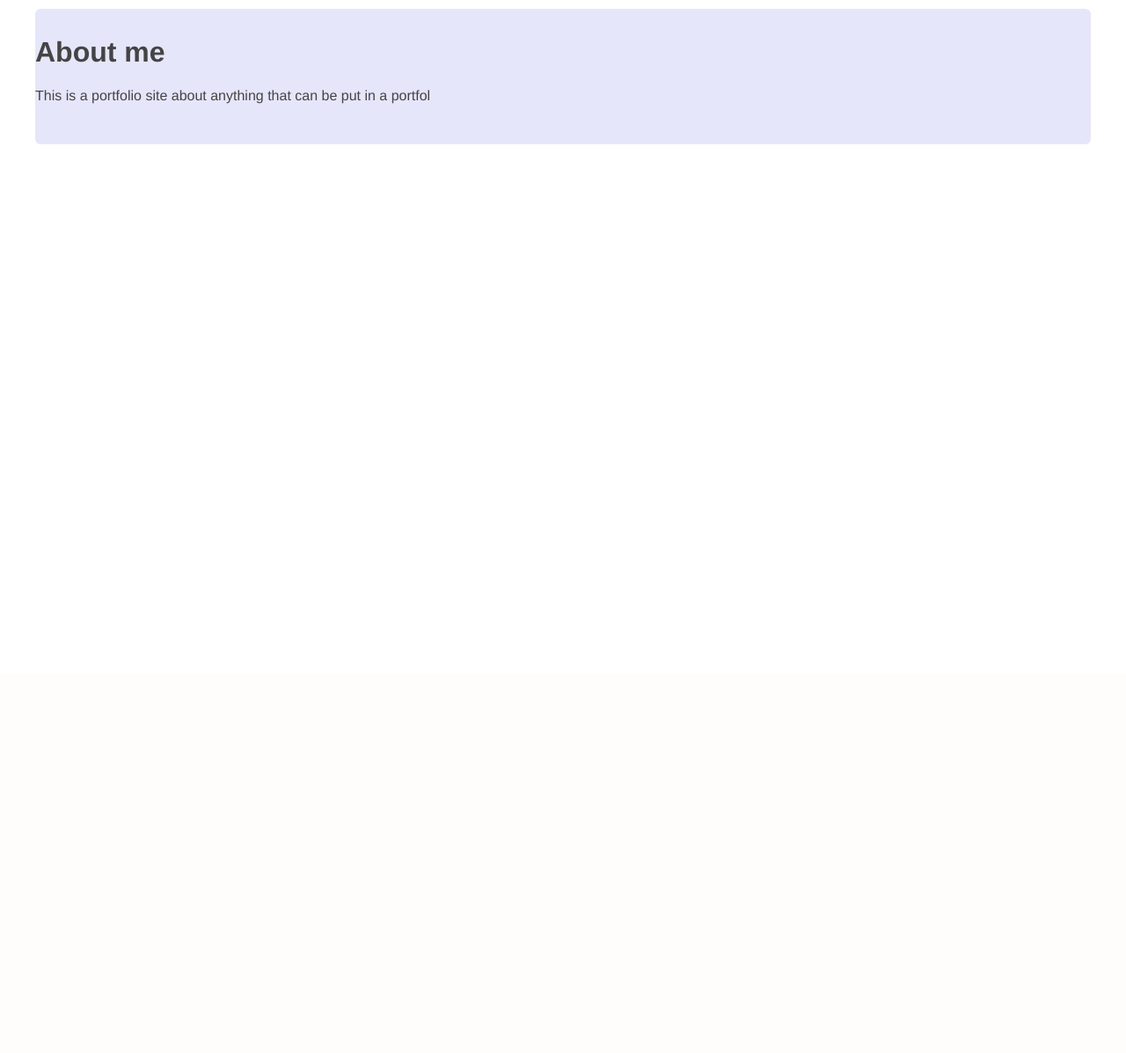
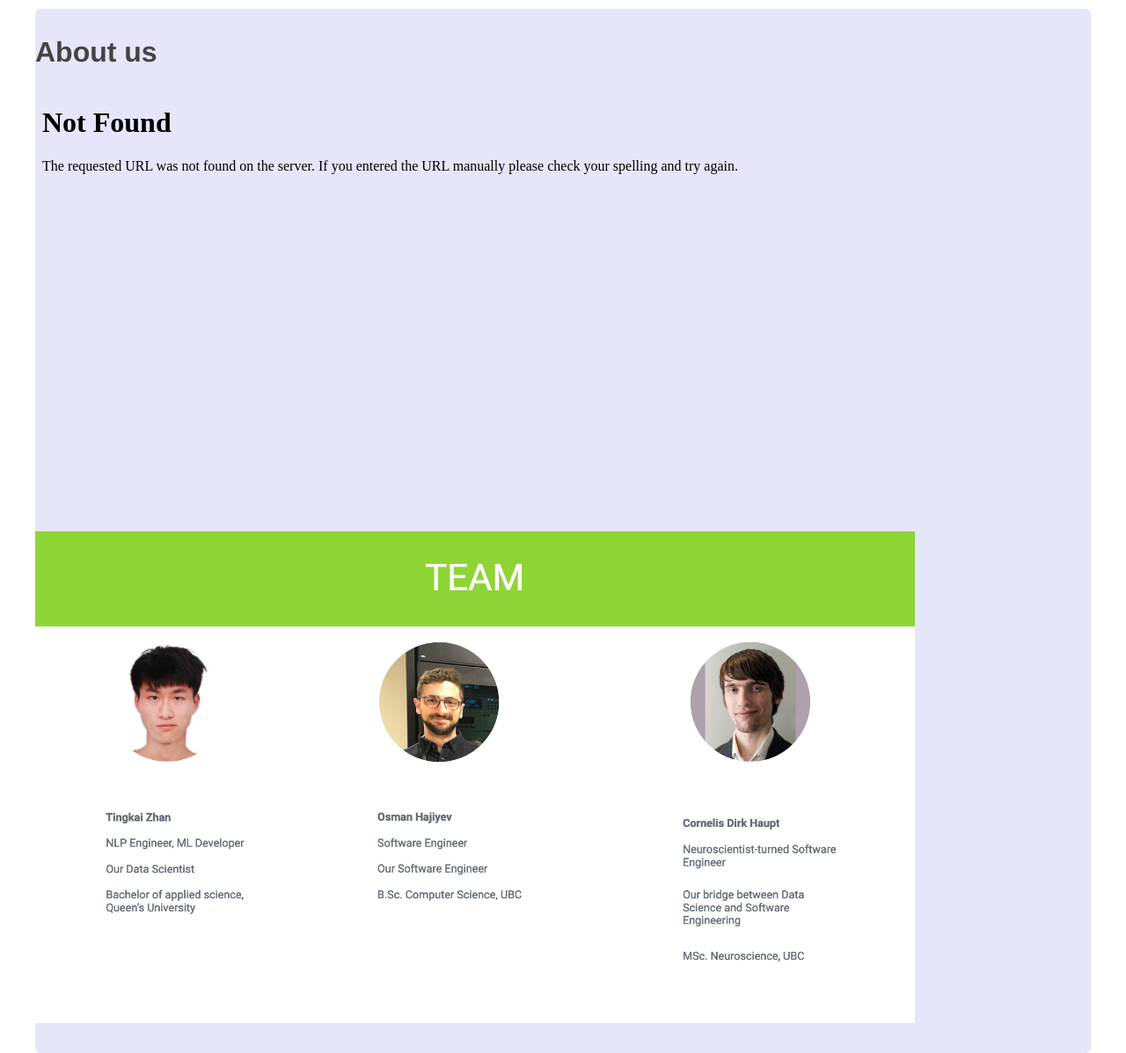
Before and after one commit to p-null/EarthQuick, a Flask app: page /about/ in a window 1280 px wide. Shown: the part 35-1232 px from the top of the page at 88% size. Before the commit the page ends 199 px from the top, so only its background shows below. Run offline with Flask 2, Linux system fonts and the light colour scheme.

Commit message:
polished website, updated webApp

```diff
--- a/templates/about.html
+++ b/templates/about.html
@@ -1,12 +1,9 @@
-<!DOCTYPE html>
-<html>
-  <body>
  	{% extends "layout.html" %}
 	{% block content %}
    		<div class="about">
-    		<h1>About me</h1>
-    		 <p>This is a portfolio site about anything that can be put in a portfol</p>
+    		<h1>About us</h1>
+    			<embed src="/static/documents/movie.mov" autostart="false" width="900" height="500"/>
+    		 <img src="/static/images/team.png" alt="team pic" width="1000">
+
    		</div>
    	{% endblock %}
-  </body>
-</html>
```
Also changed, not shown: static/images/team.png (added), 6 other files.
